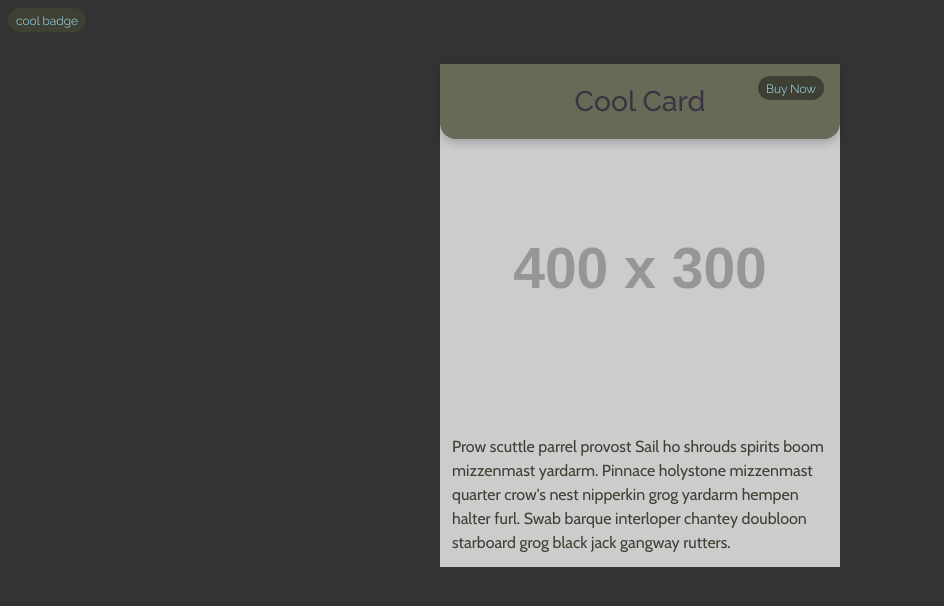
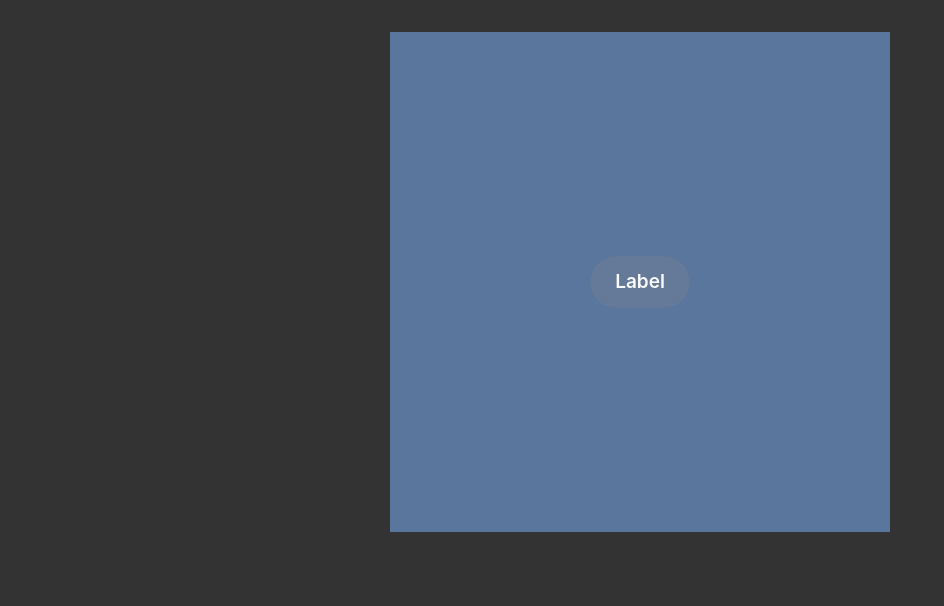
Before and after one commit to waynestedman/react-what-ever, a React (Vite) app: page / in a window 1280 px wide. Shown: the top 606 px of the page, without its empty margins (0-944 px from the left). Built offline with nearby package versions, Linux system fonts and the light colour scheme.

Commit message:
button from figma

```diff
--- a/src/App.jsx
+++ b/src/App.jsx
@@ -1,14 +1,35 @@
 // app.jsx
 
-import Card from './components/Card';
-import Badge from './components/Badge';
+// import Card from './components/Card';
+// import Badge from './components/Badge';
+import Button from './components/button/Button.jsx';
 
 function App() {
 
   return (
     <>
-      <Badge text = 'cool badge' />
-      <Card />
+      {/* <Badge text = 'cool badge' />
+      <Card /> */}
+      <div
+        style={{
+          display: 'flex',
+          justifyContent: 'center',
+          alignItems: 'center',
+          height: '500px',
+          width: '500px',
+          marginInline: 'auto',
+          marginTop: '2rem',
+          backgroundColor: '#5A769d',
+        }}>
+        <Button
+          label = 'Label'
+          size = 'large'
+          state = 'platter'
+          style = 'capsule'
+          onClick={() => alert('Button clicked!')}>
+          Click Me
+        </Button>
+      </div>
     </>
   )
 }
--- /dev/null
+++ b/src/components/button/Button.jsx
@@ -0,0 +1,40 @@
+import styles from './button.module.css';
+
+/**
+ * Button component with multiple variants based on Figma design
+ * @param {Object} props
+ * @param {string} props.label - Button text label
+ * @param {'small'|'regular'|'large'} props.size - Button size variant
+ * @param {'idle'|'platter'|'hover'|'selected'|'disabled'} props.state - Button state variant
+ * @param {'capsule'|'rounded'} props.style - Button style variant (capsule or rounded rect)
+ * @param {Function} props.onClick - Click handler
+ * @param {string} props.className - Additional CSS classes
+ */
+export default function Button({
+  label = 'Label',
+  size = 'regular',
+  state = 'idle',
+  style = 'capsule',
+  onClick,
+  className = ''
+}) {
+  const buttonClasses = [
+    styles.button,
+    styles[`size-${size}`],
+    styles[`state-${state}`],
+    styles[`style-${style}`],
+    className
+  ].filter(Boolean).join(' ');
+
+  const isDisabled = state === 'disabled';
+
+  return (
+    <button
+      className={buttonClasses}
+      onClick={onClick}
+      disabled={isDisabled}
+    >
+      <span className={styles.label}>{label}</span>
+    </button>
+  );
+}
--- /dev/null
+++ b/src/components/button/button.module.css
@@ -0,0 +1,192 @@
+/* Base button styles */
+.button {
+  display: inline-flex;
+  align-items: center;
+  justify-content: center;
+  border: none;
+  cursor: pointer;
+  font-family: 'SF Pro', -apple-system, BlinkMacSystemFont, 'Segoe UI', Roboto, sans-serif;
+  font-weight: 590;
+  transition: all 0.2s ease;
+  position: relative;
+  overflow: hidden;
+}
+
+.label {
+  position: relative;
+  z-index: 1;
+}
+
+/* Size variants */
+.size-small {
+  height: 36px;
+  padding: 0 15px;
+  font-size: 15px;
+  line-height: 20px;
+}
+
+.size-regular {
+  height: 44px;
+  padding: 0 20px;
+  font-size: 17px;
+  line-height: 22px;
+}
+
+.size-large {
+  height: 52px;
+  padding: 0 25px;
+  font-size: 19px;
+  line-height: 24px;
+}
+
+/* Style variants */
+.style-capsule.size-small {
+  border-radius: 18px;
+}
+
+.style-capsule.size-regular {
+  border-radius: 22px;
+}
+
+.style-capsule.size-large {
+  border-radius: 26px;
+}
+
+.style-rounded.size-small {
+  border-radius: 9px;
+}
+
+.style-rounded.size-regular {
+  border-radius: 12px;
+}
+
+.style-rounded.size-large {
+  border-radius: 16px;
+}
+
+/* State: Idle (No Platter) */
+.state-idle {
+  background: transparent;
+}
+
+.state-idle .label {
+  color: rgba(255, 255, 255, 0.96);
+}
+
+/* State: Idle (Platter) */
+.state-platter {
+  background: rgba(94, 94, 94, 0.18);
+  position: relative;
+}
+
+.state-platter::before {
+  content: '';
+  position: absolute;
+  inset: 0;
+  border-radius: inherit;
+  background: rgba(255, 255, 255, 0.06);
+  mix-blend-mode: lighten;
+  pointer-events: none;
+}
+
+.state-platter .label {
+  color: rgba(255, 255, 255, 0.96);
+}
+
+/* State: Hover */
+.state-hover,
+.button:hover:not(:disabled):not(.state-selected):not(.state-disabled) {
+  background: rgba(94, 94, 94, 0.18);
+  position: relative;
+}
+
+.state-hover::before,
+.button:hover:not(:disabled):not(.state-selected):not(.state-disabled)::before {
+  content: '';
+  position: absolute;
+  inset: 0;
+  border-radius: inherit;
+  background:
+    radial-gradient(
+      circle at center bottom,
+      rgba(255, 255, 255, 0.07) 0%,
+      rgba(255, 255, 255, 0) 55.59%
+    ),
+    rgba(255, 255, 255, 0.06);
+  mix-blend-mode: lighten;
+  pointer-events: none;
+}
+
+.state-hover::after,
+.button:hover:not(:disabled):not(.state-selected):not(.state-disabled)::after {
+  content: '';
+  position: absolute;
+  inset: 0;
+  border-radius: inherit;
+  background: radial-gradient(
+    circle at center bottom,
+    rgba(94, 94, 94, 0.14) 0%,
+    rgba(94, 94, 94, 0) 73.85%
+  );
+  mix-blend-mode: color-dodge;
+  pointer-events: none;
+}
+
+.state-hover .label,
+.button:hover:not(:disabled):not(.state-selected):not(.state-disabled) .label {
+  color: rgba(255, 255, 255, 0.96);
+}
+
+/* State: Selected */
+.state-selected {
+  background: rgba(255, 255, 255, 0.96);
+}
+
+.state-selected .label {
+  color: rgba(0, 0, 0, 1);
+}
+
+/* State: Disabled */
+.state-disabled,
+.button:disabled {
+  cursor: not-allowed;
+  background: rgba(94, 94, 94, 0.07);
+  position: relative;
+}
+
+.state-disabled::before,
+.button:disabled::before {
+  content: '';
+  position: absolute;
+  inset: 0;
+  border-radius: inherit;
+  background: rgba(255, 255, 255, 0.04);
+  mix-blend-mode: lighten;
+  pointer-events: none;
+  z-index: 0;
+}
+
+.state-disabled .label,
+.button:disabled .label {
+  color: rgba(255, 255, 255, 0.1);
+  mix-blend-mode: lighten;
+  position: relative;
+}
+
+.state-disabled .label::after,
+.button:disabled .label::after {
+  content: attr(data-text);
+  position: absolute;
+  inset: 0;
+  color: rgba(94, 94, 94, 0.45);
+  mix-blend-mode: color-dodge;
+}
+
+/* Smooth transitions for state changes */
+.button:not(:disabled) {
+  transition: background 0.2s ease, transform 0.1s ease;
+}
+
+.button:active:not(:disabled) {
+  transform: scale(0.98);
+}
```
Also changed, not shown: 1 other file (tests, documents, lock files or other folders).
